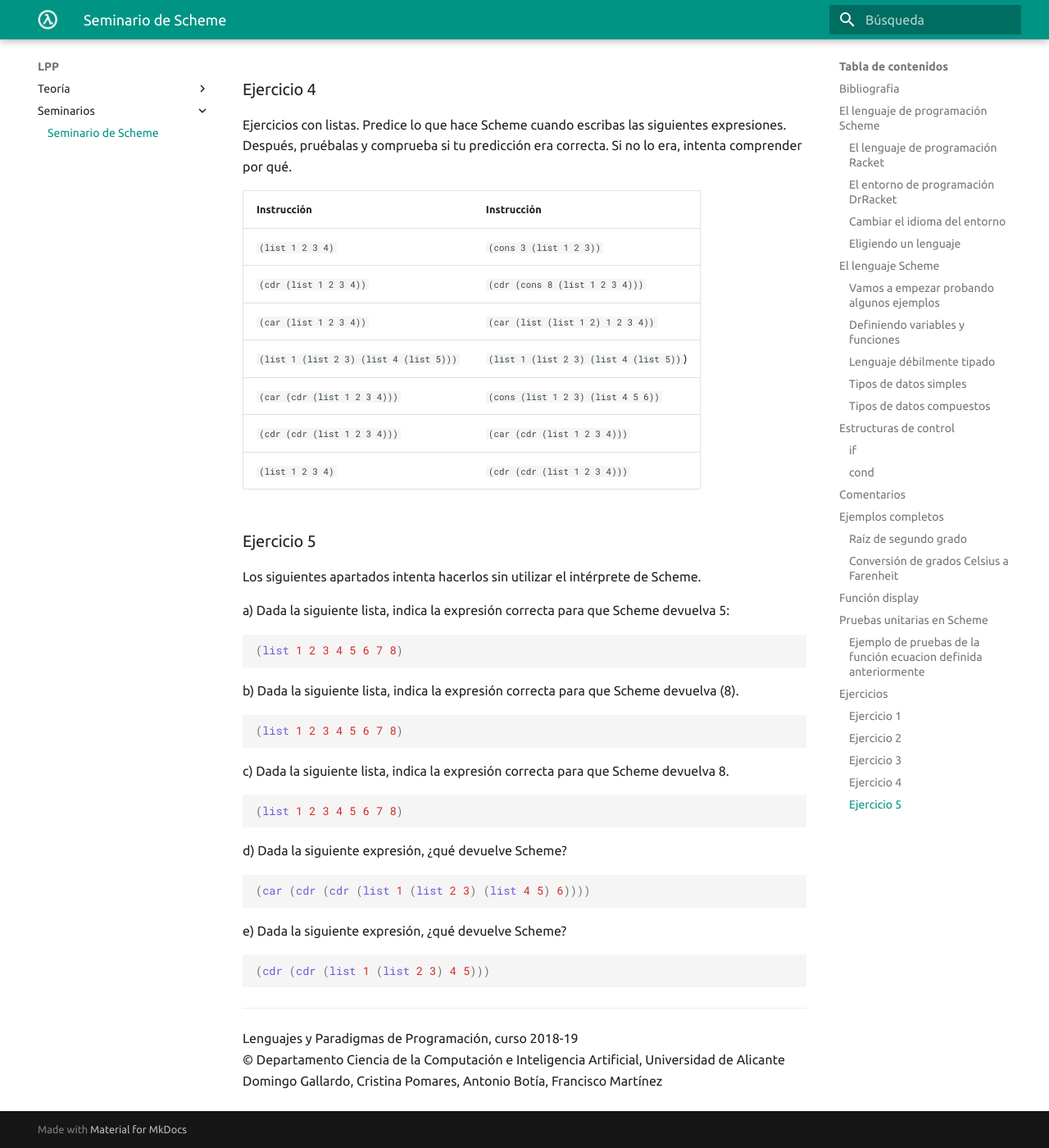
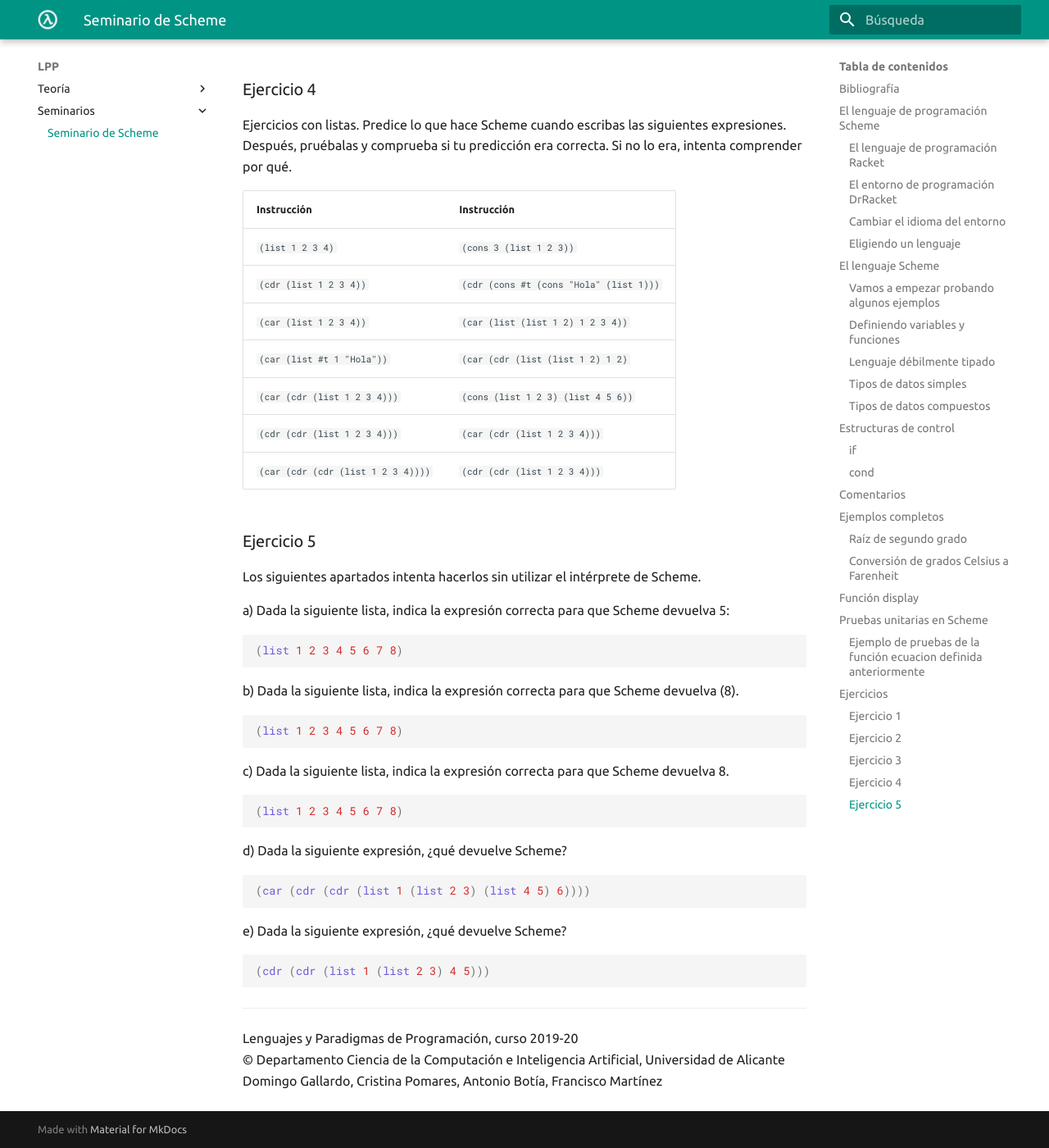
Before and after one commit to domingogallardo/apuntes-lpp, an MkDocs documentation site: the page built from docs/seminarios/seminario1-scheme/seminario1-scheme.md, in a window 1280 px wide and 1400 px high, scrolled down 21469 px. Shown: the whole window at 82% size. Built offline with MkDocs 1.6.1 and Material for MkDocs 9.7.7, drawn with Linux system fonts in a browser that asks for light colours; formulas are drawn with MathJax 3.

Commit message:
Terminados ejercicios

```diff
--- a/docs/seminarios/seminario1-scheme/seminario1-scheme.md
+++ b/docs/seminarios/seminario1-scheme/seminario1-scheme.md
@@ -1042,15 +1042,15 @@ Ejercicios con listas. Predice lo que hace Scheme cuando escribas las
 siguientes expresiones. Después, pruébalas y comprueba si tu
 predicción era correcta. Si no lo era, intenta comprender por qué.
 
-|Instrucción                              | Instrucción                             |
-|-----------------------------------------|-----------------------------------------|
-|`(list 1 2 3 4)`                         | `(cons 3 (list 1 2 3))`                 |
-|`(cdr  (list 1 2 3 4))`                  | `(cdr (cons 8 (list 1 2 3 4)))`         |
-|`(car (list 1 2 3 4))`                   | `(car (list (list 1 2) 1 2 3 4))`       |
-|`(list 1 (list 2 3) (list 4 (list 5)))`  | `(list 1 (list 2 3) (list 4 (list 5))`) |
-|`(car (cdr (list 1 2 3 4)))`             | `(cons (list 1 2 3) (list 4 5 6))`      |
-|`(cdr (cdr (list 1 2 3 4)))`             | `(car (cdr (list 1 2 3 4)))`            |
-|`(list 1 2 3 4)`                         | `(cdr (cdr (list 1 2 3 4)))`            |
+|Instrucción                        | Instrucción                             |
+|---------------------  ------------|-----------------------------------------|
+|`(list 1 2 3 4)`                   | `(cons 3 (list 1 2 3))`                 |
+|`(cdr  (list 1 2 3 4))`            | `(cdr (cons #t (cons "Hola" (list 1)))` |
+|`(car (list 1 2 3 4))`             | `(car (list (list 1 2) 1 2 3 4))`       |
+|`(car (list #t 1 "Hola"))`         | `(car (cdr (list (list 1 2) 1 2)`       |
+|`(car (cdr (list 1 2 3 4)))`       | `(cons (list 1 2 3) (list 4 5 6))`      |
+|`(cdr (cdr (list 1 2 3 4)))`       | `(car (cdr (list 1 2 3 4)))`            |
+|`(car (cdr (cdr (list 1 2 3 4))))` | `(cdr (cdr (list 1 2 3 4)))`            |
 
 ### Ejercicio 5
 
@@ -1093,6 +1093,6 @@ e) Dada la siguiente expresión, ¿qué devuelve Scheme?
 
 ----
 
-Lenguajes y Paradigmas de Programación, curso 2018-19
+Lenguajes y Paradigmas de Programación, curso 2019-20
 © Departamento Ciencia de la Computación e Inteligencia Artificial, Universidad de Alicante
 Domingo Gallardo, Cristina Pomares, Antonio Botía, Francisco Martínez
```
